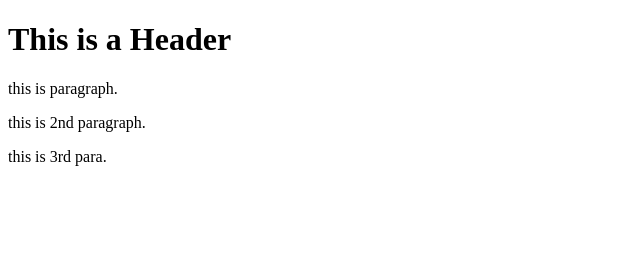
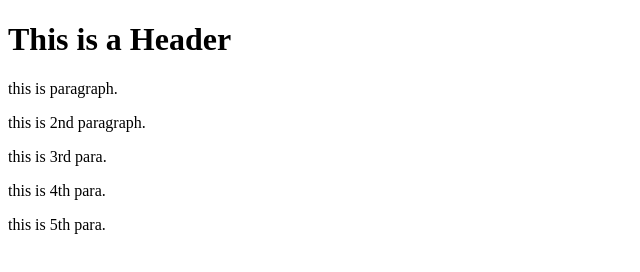
Before and after one commit to shivavars/git-test, a plain HTML site: page index.html in a window 1280 px wide. Shown: the whole page, without its empty margins (0-640 px from the left). Drawn offline with Linux system fonts and the light colour scheme.

Commit message:
2nd commit

```diff
--- a/index.html
+++ b/index.html
@@ -7,5 +7,7 @@
         <p>this is paragraph.</p>
         <p>this is 2nd paragraph.</p>
         <p> this is 3rd para. </p>
+        <p> this is 4th para. </p>
+        <p> this is 5th para. </p>
     </body>
 </html>
```
